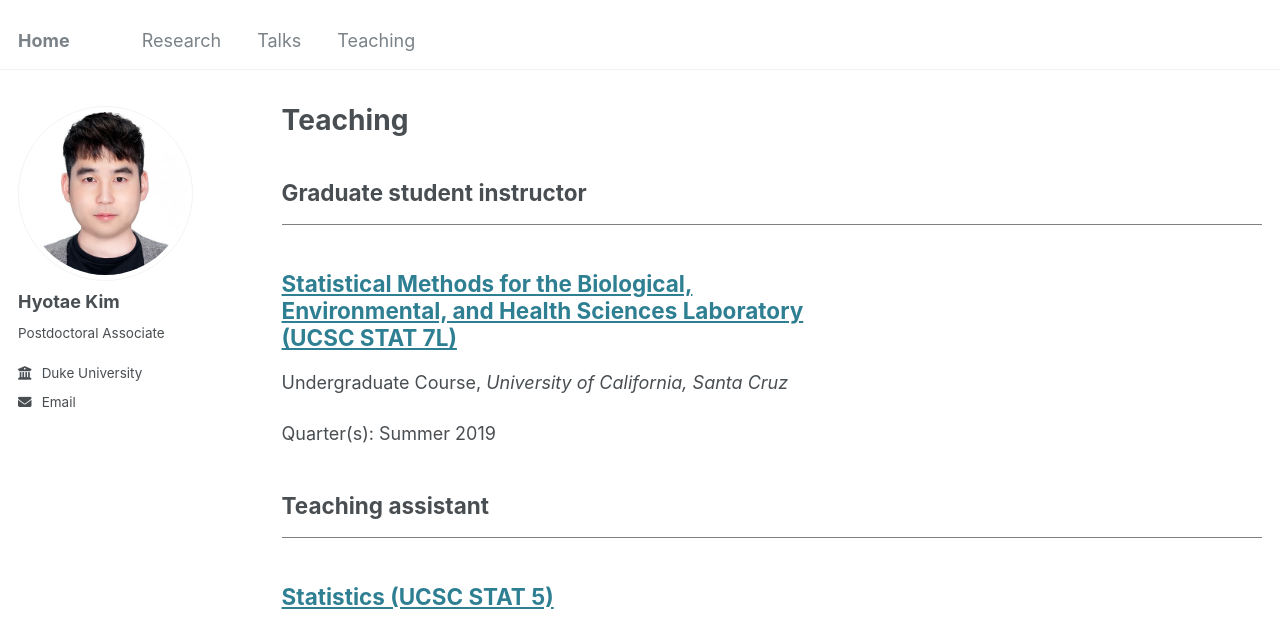
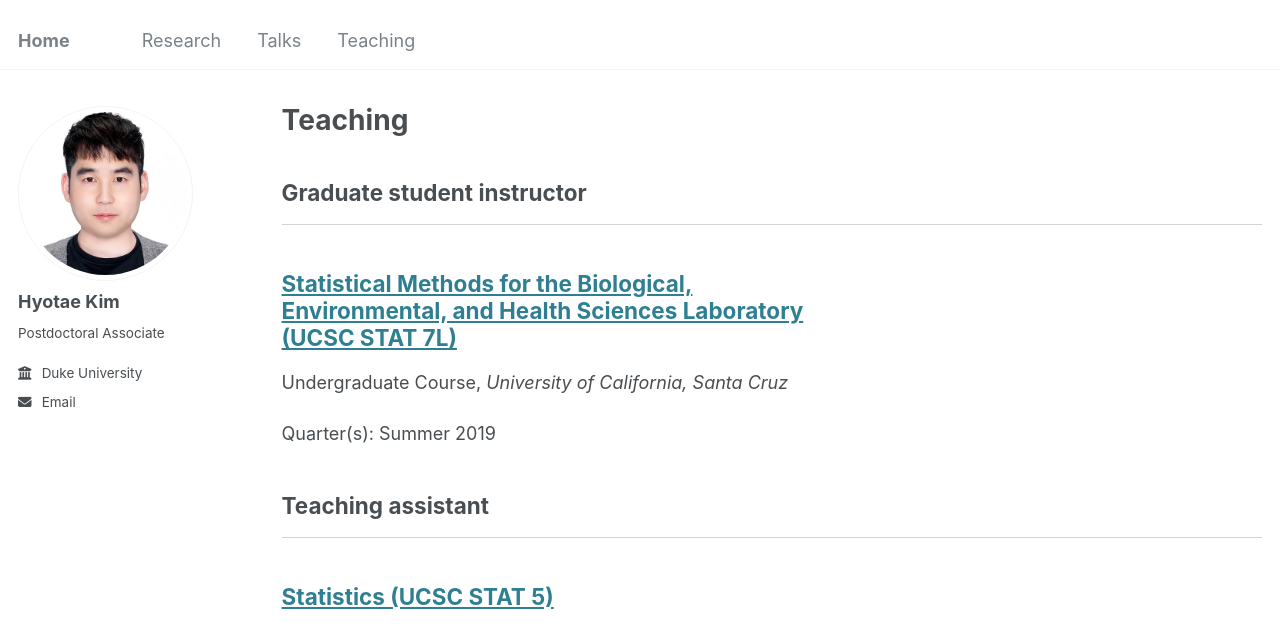
Before and after one commit to HyotaeKim/HyotaeKim.github.io, a Jekyll site: the page built from _pages/teaching.html, in a window 1280 px wide. Shown: the top 627 px of the page. Built offline with Jekyll 4.4.1, drawn with Linux system fonts in a browser that asks for light colours.

Commit message:
Update teaching.html

```diff
--- a/_pages/teaching.html
+++ b/_pages/teaching.html
@@ -8,7 +8,7 @@ author_profile: true
 {% include base_path %}
 
 <div><h2> Graduate student instructor </h2></div>
-<hr style="border-color:gray;">
+<hr style="border-color:lightgrey;">
 {% for post in site.teaching reversed %}
   {% if post.role == 'Graduate Student Instructor' %}
     {% include archive-single.html %}
@@ -16,7 +16,7 @@ author_profile: true
 {% endfor %}
 
 <div><h2> Teaching assistant </h2></div>
-<hr style="border-color:gray;">
+<hr style="border-color:lightgrey;">
 {% for post in site.teaching reversed %}
   {% if post.role == 'Teaching Assistant' %}
     {% include archive-single.html %}
```
